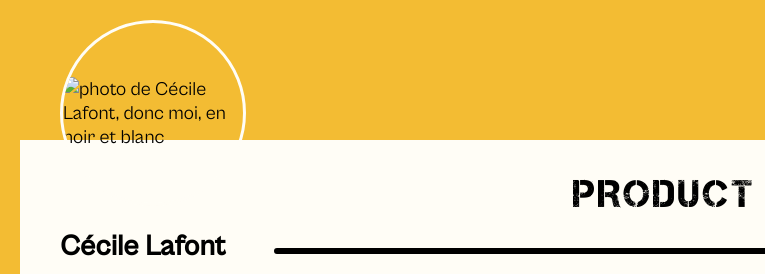
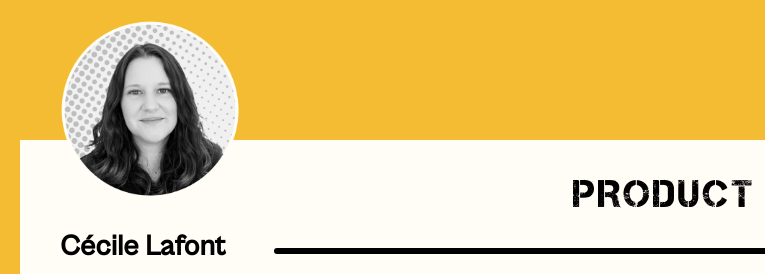
Before and after one commit to cecdeweb/CecileLafontCV2023, a plain HTML site: page index.html in a window 1280 px wide. Shown: the top 274 px of the page, 0-765 px from the left. Drawn offline with Linux system fonts and the light colour scheme; files whose address does not match are found by name.

Commit message:
fix photo

```diff
--- a/assets/css/style.css
+++ b/assets/css/style.css
@@ -141,9 +141,6 @@ div#col-3-right {
     top: 20px;
     width: 180px;
     height: 180px;
-    border: 3px solid #fffdf6;
-    border-radius: 100px;
-    overflow: hidden;
 }
 .icon-deco {
     rotate: -4deg;
--- a/index.html
+++ b/index.html
@@ -1,6 +1,5 @@
 <!DOCTYPE html>
 <html lang="fr">
-
 <head>
     <meta charset="UTF-8">
     <meta name="viewport" content="width=device-width, initial-scale=1.0">
@@ -32,7 +31,7 @@
     <main id="container">
         <section id="identity" class="dflex fdrow">
             <span id="photo-id" class="dflex fdcolr fjcenter posabs"><img class="posrel"
-                    src="/assets/images/photo-cecile-NB.jpg" alt="photo de Cécile Lafont, donc moi, en noir et blanc"></span>
+                    src="/assets/images/photo-cecile-NB.png" alt="photo de Cécile Lafont, donc moi, en noir et blanc"></span>
             <div id="address-id" class="dflex fdcol margl4 margt6">
                 <h3 class="font3">Cécile Lafont</h3>
                 <p class="darkgrey">33650 Saucats <br> <span class="grey"> Mariée, 2 enfants autonomes </span><br>
```
